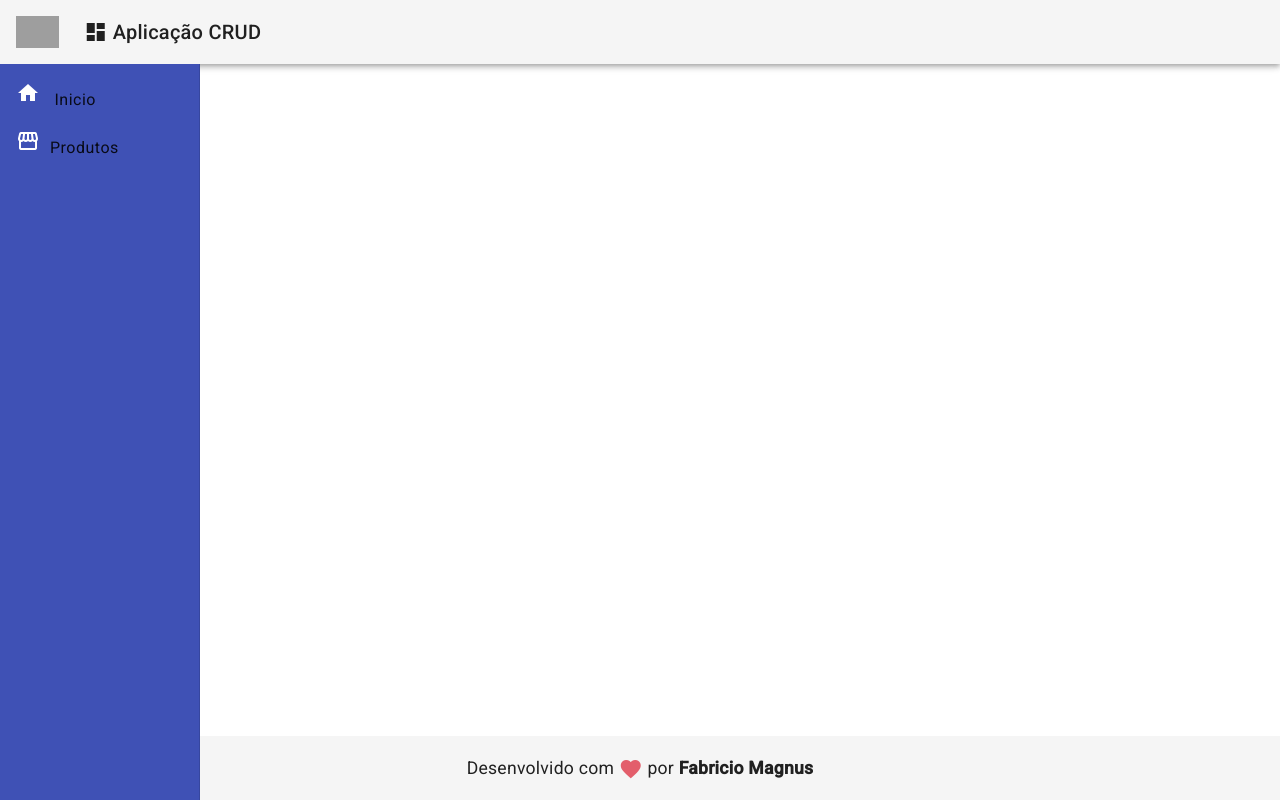
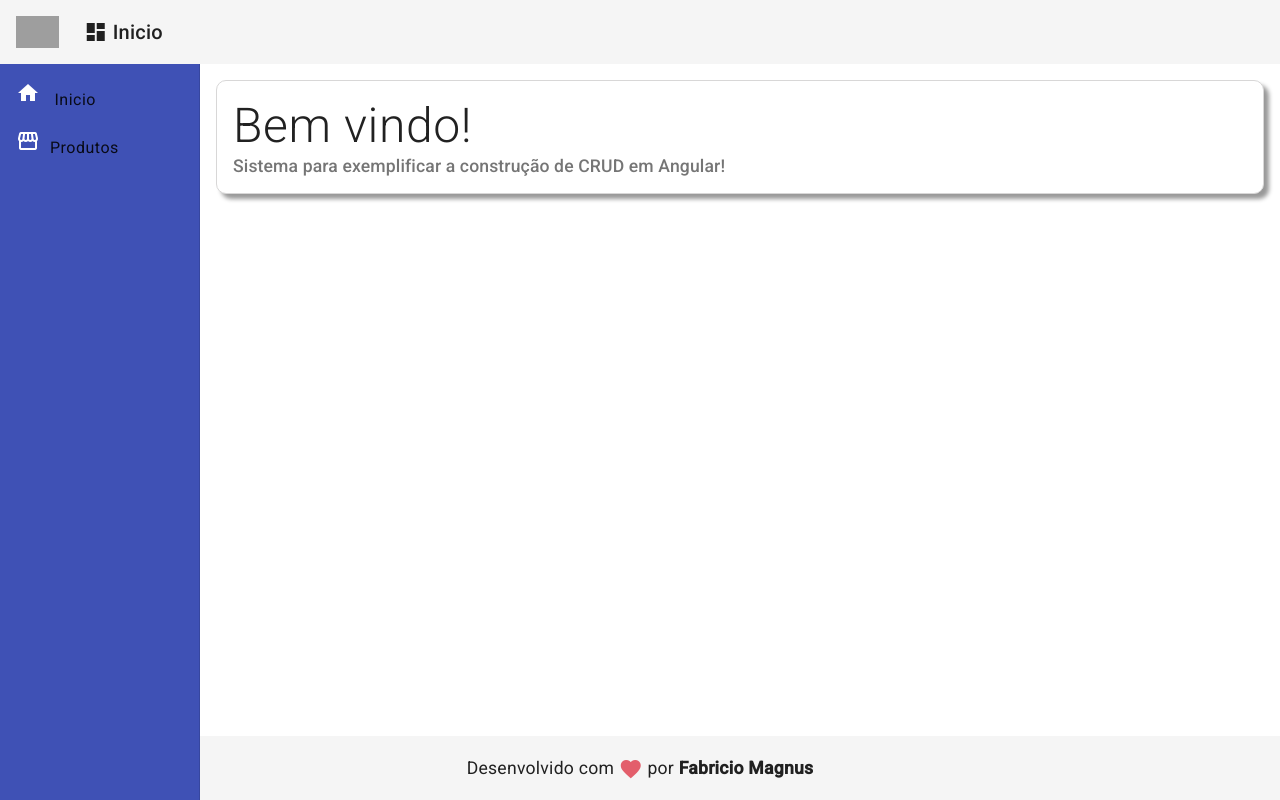
Before and after one commit to FabricioMagnus/crud_angular, an Angular app: page / in a window 1280 px wide. Built offline with nearby package versions, Linux system fonts and the light colour scheme; grey boxes are pictures that could not be loaded.

Commit message:
add: rotas e views

```diff
--- a/src/app/app-routing.module.ts
+++ b/src/app/app-routing.module.ts
@@ -1,10 +1,22 @@
 import { NgModule } from '@angular/core';
 import { RouterModule, Routes } from '@angular/router';
 
-const routes: Routes = [];
+import { HomeComponent } from './views/home/home.component';
+import { ProductCrudComponent } from './views/product-crud/product-crud.component';
+
+const routes: Routes = [
+  {
+    path: '',
+    component: HomeComponent,
+  },
+  {
+    path: 'products',
+    component: ProductCrudComponent,
+  },
+];
 
 @NgModule({
   imports: [RouterModule.forRoot(routes)],
-  exports: [RouterModule]
+  exports: [RouterModule],
 })
-export class AppRoutingModule { }
+export class AppRoutingModule {}
--- a/src/app/components/template/header/header.component.css
+++ b/src/app/components/template/header/header.component.css
@@ -1,7 +1,6 @@
 .header{
     display: flex;
     align-items: center;
-
 }
 
 .header a {
--- a/src/app/components/template/header/header.component.html
+++ b/src/app/components/template/header/header.component.html
@@ -1,6 +1,6 @@
 <mat-toolbar class="header mat-elevation-z4">
   <span>
-    <a>
+    <a routerLink="">
       <img
         src="https://import.cdn.thinkific.com/220759/logo-200506-094136.png"
         alt="logo"
@@ -11,7 +11,7 @@
   <span class="title-group">
     <a>
       <i class="material-icons"> dashboard </i>
-      Aplicação CRUD
+      Inicio
     </a>
   </span>
 </mat-toolbar>
--- a/src/app/components/template/nav/nav.component.css
+++ b/src/app/components/template/nav/nav.component.css
@@ -10,3 +10,7 @@
     padding-right: 10px;
     color: #fff;
 }
+.content{
+    padding: 16px;
+    background-color: #fff;
+}
--- a/src/app/components/template/nav/nav.component.html
+++ b/src/app/components/template/nav/nav.component.html
@@ -7,11 +7,16 @@
     fixedTopGap="64"
   >
     <mat-nav-list class="nav-list">
-      <a mat-list-item>
+      <a mat-list-item routerLink="">
         <i class="material-icons">home</i>
         Inicio
       </a>
-      <a mat-list-item> <i class="material-icons">storefront</i>Produtos </a>
+      <a mat-list-item routerLink="/products">
+        <i class="material-icons">storefront</i>Produtos
+      </a>
     </mat-nav-list>
   </mat-sidenav>
+  <mat-sidenav-content class="content">
+    <router-outlet></router-outlet>
+  </mat-sidenav-content>
 </mat-sidenav-container>
--- /dev/null
+++ b/src/app/views/home/home.component.css
@@ -0,0 +1,17 @@
+.title{
+    font-size: 3rem;
+    font-weight: 300;
+    line-height: 1.2;
+}
+
+.subtitle{
+    font-size: 1.1rem;
+
+}
+
+.home{
+ padding: 16px;
+box-shadow: 5px 5px 4px #999;
+border: 1px solid rgb(216, 215, 215);
+border-radius: 10px;
+}
--- /dev/null
+++ b/src/app/views/home/home.component.html
@@ -0,0 +1,6 @@
+<mat-card class="home mat-elevation-z1">
+  <mat-card-title class="title">Bem vindo!</mat-card-title>
+  <mat-card-subtitle class="subtitle">
+    Sistema para exemplificar a construção de CRUD em Angular!
+  </mat-card-subtitle>
+</mat-card>
--- /dev/null
+++ b/src/app/views/product-crud/product-crud.component.html
@@ -0,0 +1 @@
+<p>product-crud works!</p>
```
Also changed, not shown: src/app/app.module.ts (+12 -1 lines), src/app/views/home/home.component.ts (added, +10 -0 lines), src/app/views/product-crud/product-crud.component.ts (added, +10 -0 lines), src/app/views/product-crud/product-crud.component.css (added), 2 other files (tests, documents, lock files or other folders).
